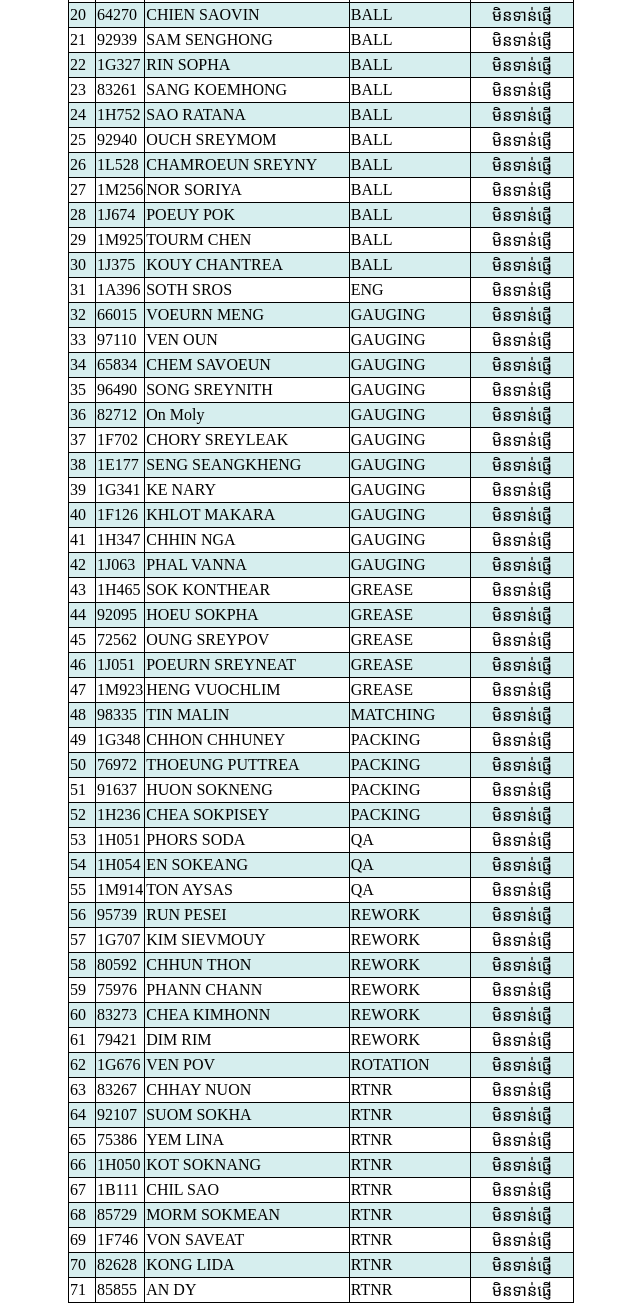
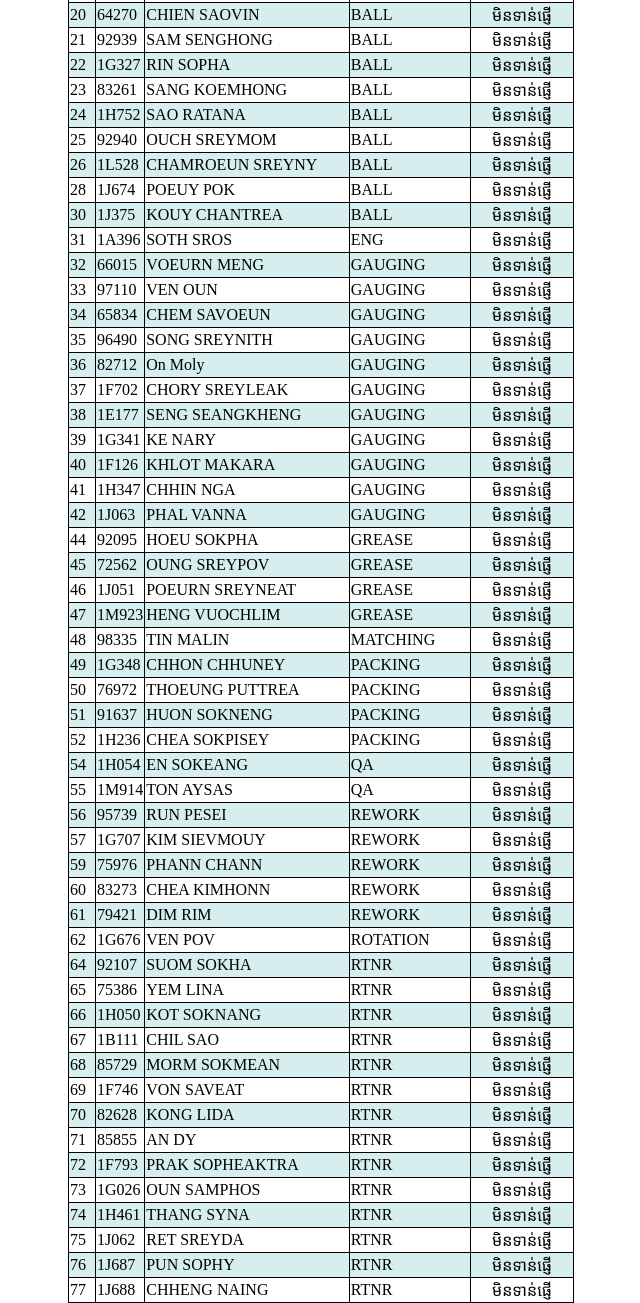
Before and after one commit to Vannyvon/localme, a plain HTML site: page nonupdate.html in a window 1280 px wide. Shown: the part 527-1830 px from the top of the page, without its empty margins (319-959 px from the left). Drawn offline with Linux system fonts and the light colour scheme.

Commit message:
Update nonupdate.html

```diff
--- a/nonupdate.html
+++ b/nonupdate.html
@@ -234,23 +234,9 @@
         <td class="khv">មិនទាន់ផ្ញើ</td>
     </tr>
     <tr>
-        <td>27</td>
-        <td>1M256</td>
-        <td>NOR SORIYA</td>
-        <td>BALL</td>
-        <td class="khv">មិនទាន់ផ្ញើ</td>
-    </tr>
-    <tr>
         <td>28</td>
         <td>1J674</td>
         <td>POEUY POK</td>
-        <td>BALL</td>
-        <td class="khv">មិនទាន់ផ្ញើ</td>
-    </tr>
-    <tr>
-        <td>29</td>
-        <td>1M925</td>
-        <td>TOURM CHEN</td>
         <td>BALL</td>
         <td class="khv">មិនទាន់ផ្ញើ</td>
     </tr>
@@ -346,13 +332,6 @@
         <td class="khv">មិនទាន់ផ្ញើ</td>
     </tr>
     <tr>
-        <td>43</td>
-        <td>1H465</td>
-        <td>SOK KONTHEAR</td>
-        <td>GREASE</td>
-        <td class="khv">មិនទាន់ផ្ញើ</td>
-    </tr>
-    <tr>
         <td>44</td>
         <td>92095</td>
         <td>HOEU SOKPHA</td>
@@ -416,13 +395,6 @@
         <td class="khv">មិនទាន់ផ្ញើ</td>
     </tr>
     <tr>
-        <td>53</td>
-        <td>1H051</td>
-        <td>PHORS SODA</td>
-        <td>QA</td>
-        <td class="khv">មិនទាន់ផ្ញើ</td>
-    </tr>
-    <tr>
         <td>54</td>
         <td>1H054</td>
         <td>EN SOKEANG</td>
@@ -447,13 +419,6 @@
         <td>57</td>
         <td>1G707</td>
         <td>KIM SIEVMOUY</td>
-        <td>REWORK</td>
-        <td class="khv">មិនទាន់ផ្ញើ</td>
-    </tr>
-    <tr>
-        <td>58</td>
-        <td>80592</td>
-        <td>CHHUN THON</td>
         <td>REWORK</td>
         <td class="khv">មិនទាន់ផ្ញើ</td>
     </tr>
@@ -484,14 +449,7 @@
         <td>VEN POV</td>
         <td>ROTATION</td>
         <td class="khv">មិនទាន់ផ្ញើ</td>
-    </tr>
-    <tr>
-        <td>63</td>
-        <td>83267</td>
-        <td>CHHAY NUON</td>
-        <td>RTNR</td>
-        <td class="khv">មិនទាន់ផ្ញើ</td>
-    </tr>
+	</tr>
     <tr>
         <td>64</td>
         <td>92107</td>
```
